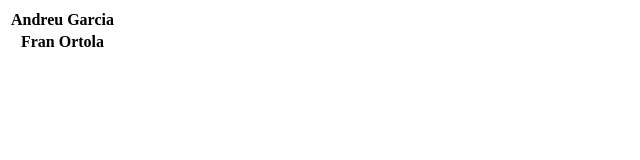
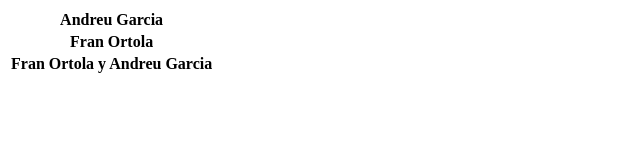
Before and after one commit to juanalarco/examenGIT, a plain HTML site: page index.html in a window 1280 px wide. Shown: the whole page, without its empty margins (0-640 px from the left). Drawn offline with Linux system fonts and the light colour scheme.

Commit message:
añadiendo otra fila

```diff
--- a/index.html
+++ b/index.html
@@ -14,6 +14,10 @@
     <th>Fran Ortola</th>
   </tr>
 
+  <tr>
+    <th>Fran Ortola y Andreu Garcia</th>
+  </tr>
+
 </table>
   </body>
 </html>
```
